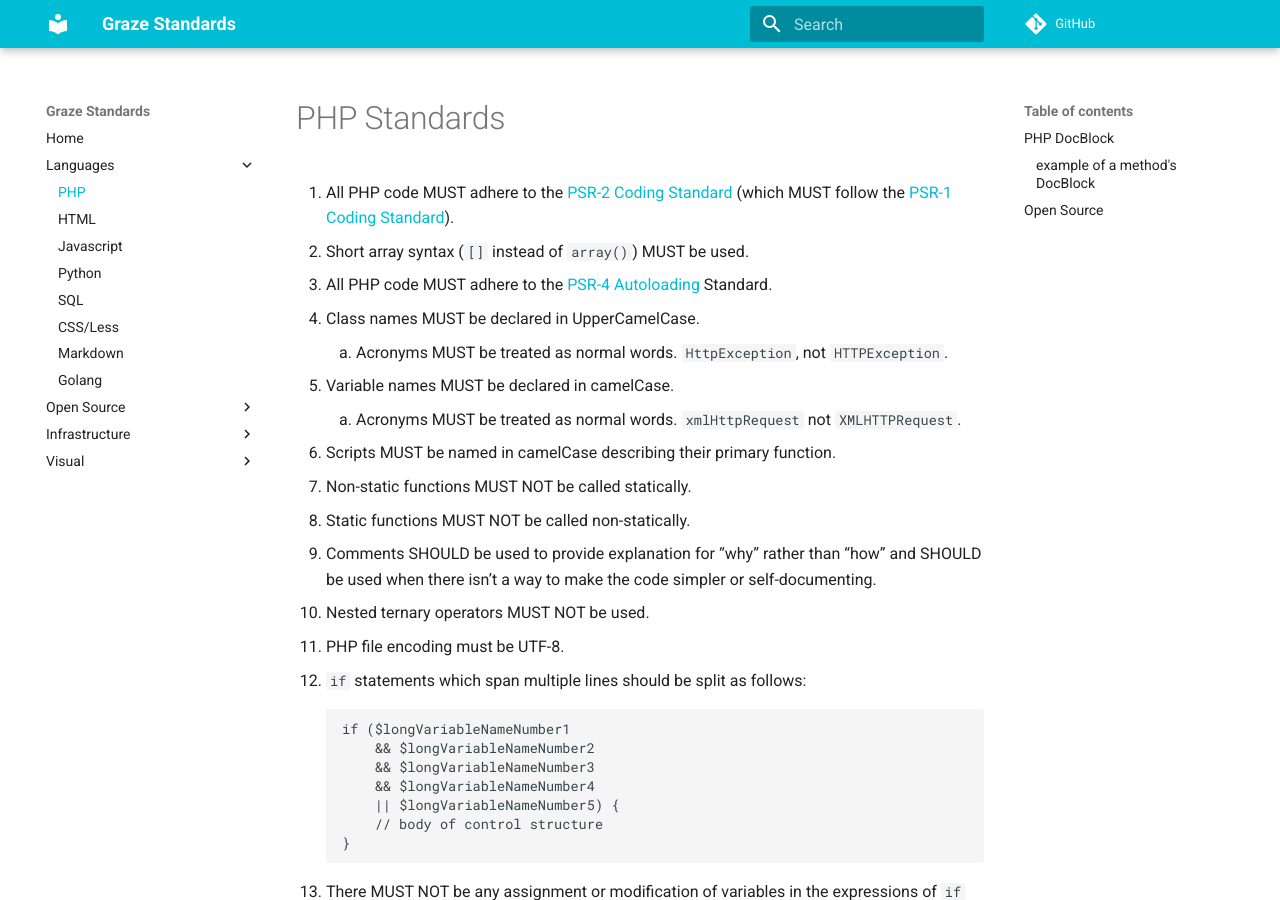
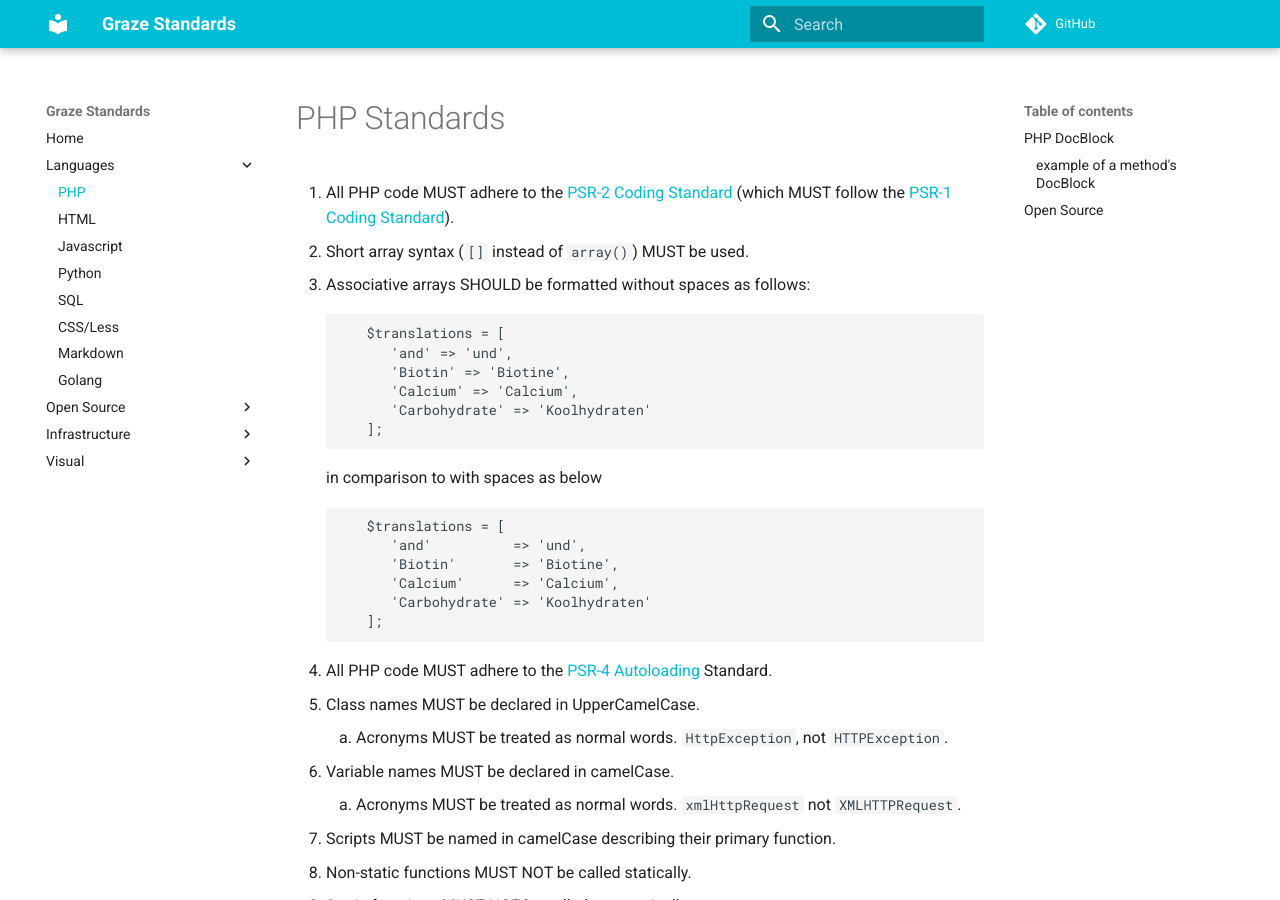
Before and after one commit to graze/standards, an MkDocs documentation site: the page built from docs/languages/PHP.md, in a window 1280 px wide and 900 px high. Built offline with MkDocs 1.6.1 and Material for MkDocs 9.7.7, drawn with Linux system fonts in a browser that asks for light colours; comment, search, counter and statistics services are not loaded.

Commit message:
feat: update coding standards to include array standars for no spaces

````diff
--- a/docs/languages/PHP.md
+++ b/docs/languages/PHP.md
@@ -3,6 +3,24 @@
 1. All PHP code MUST adhere to the [PSR-2 Coding Standard](http://www.php-fig.org/psr/psr-2/) (which MUST follow the
    [PSR-1 Coding Standard](http://www.php-fig.org/psr/psr-1/)).
 1. Short array syntax (`[]` instead of `array()`) MUST be used.
+1. Associative arrays SHOULD be formatted without spaces as follows:
+   ```
+      $translations = [
+         'and' => 'und',
+         'Biotin' => 'Biotine',
+         'Calcium' => 'Calcium',
+         'Carbohydrate' => 'Koolhydraten'
+      ];
+   ```
+   in comparison to with spaces as below
+   ```
+      $translations = [
+         'and'          => 'und',
+         'Biotin'       => 'Biotine',
+         'Calcium'      => 'Calcium',
+         'Carbohydrate' => 'Koolhydraten'
+      ];
+   ```
 1. All PHP code MUST adhere to the [PSR-4 Autoloading](http://www.php-fig.org/psr/psr-4/) Standard.
 1. Class names MUST be declared in UpperCamelCase.
     1. Acronyms MUST be treated as normal words. `HttpException`, not `HTTPException`.
````
